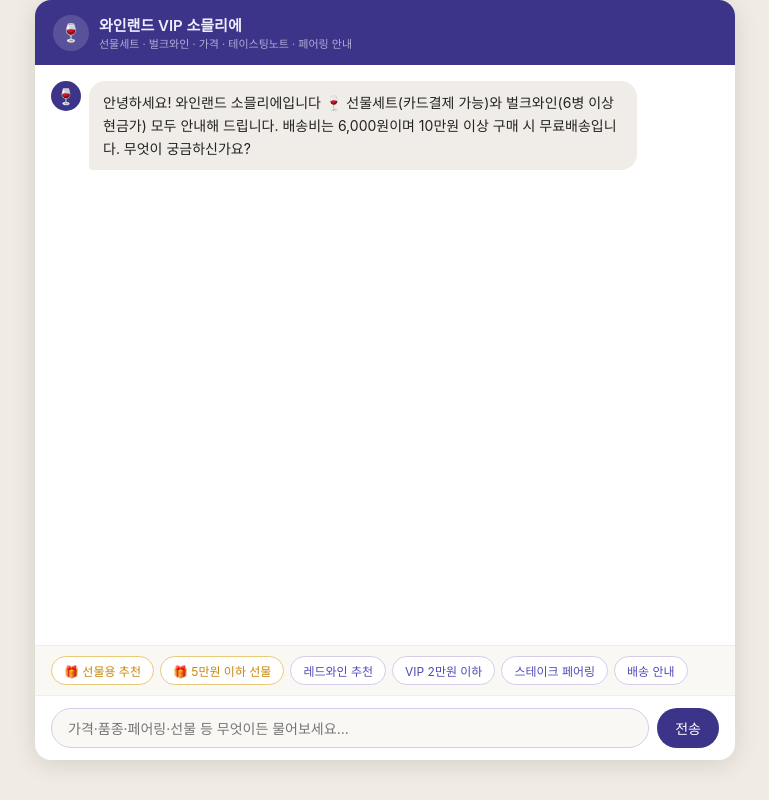
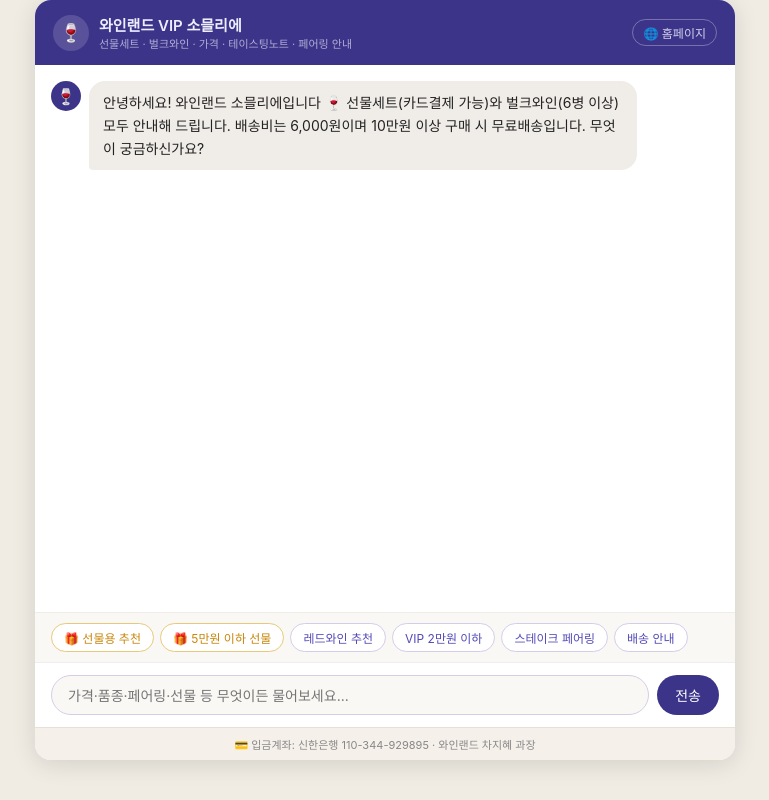
Before and after one commit to jusik-e/wineland-chatbot, a website: page index.html in a window 1280 px wide. Shown: the whole page, without its empty margins (255-1024 px from the left). Drawn offline with Linux system fonts and the light colour scheme.

Commit message:
Update index.html

```diff
--- a/index.html
+++ b/index.html
@@ -83,10 +83,11 @@
 <div id="app">
   <div id="hdr">
     <div class="logo">🍷</div>
-    <div>
+    <div style="flex:1">
       <h1>와인랜드 VIP 소믈리에</h1>
       <p>선물세트 · 벌크와인 · 가격 · 테이스팅노트 · 페어링 안내</p>
     </div>
+    <a href="https://www.wineland.co.kr" target="_blank" style="color:rgba(238,237,254,0.85);font-size:12px;text-decoration:none;border:1px solid rgba(255,255,255,0.3);padding:4px 10px;border-radius:20px;white-space:nowrap;flex-shrink:0">🌐 홈페이지</a>
   </div>
   <div id="msgs"></div>
   <div class="chips">
@@ -101,6 +102,9 @@
     <input id="inp" placeholder="가격·품종·페어링·선물 등 무엇이든 물어보세요..."
            onkeydown="if(event.key==='Enter')sm()"/>
     <button id="sbtn" onclick="sm()">전송</button>
+  </div>
+  <div style="padding:8px 16px;background:#f5f0ea;border-top:1px solid #e8e0d8;text-align:center;font-size:11px;color:#888;flex-shrink:0">
+    💳 입금계좌: 신한은행 110-344-929895 · 와인랜드 차지혜 과장
   </div>
 </div>
 <div id="modal-bg">
@@ -612,7 +616,7 @@
   call(t, t);
 }
 
-addMsg('bot','안녕하세요! 와인랜드 소믈리에입니다 🍷 선물세트(카드결제 가능)와 벌크와인(6병 이상 현금가) 모두 안내해 드립니다. 배송비는 6,000원이며 10만원 이상 구매 시 무료배송입니다. 무엇이 궁금하신가요?',[],[]);
+addMsg('bot','안녕하세요! 와인랜드 소믈리에입니다 🍷 선물세트(카드결제 가능)와 벌크와인(6병 이상) 모두 안내해 드립니다. 배송비는 6,000원이며 10만원 이상 구매 시 무료배송입니다. 무엇이 궁금하신가요?',[],[]);
 </script>
 </body>
 </html>
```
